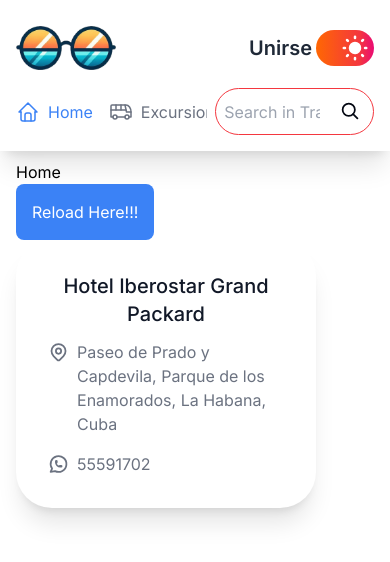
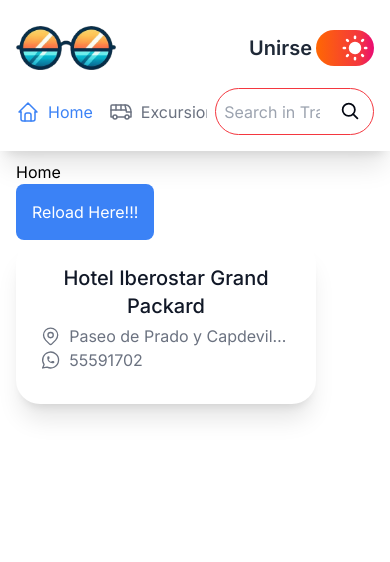
Before and after one commit to Val020213/travel-agency-frontend, a Next.js app: page / in a window 390 px wide. Shown: the top 562 px of the page. Built offline with nearby package versions, Linux system fonts and the light colour scheme; a web font is replaced by a local one.

Commit message:
fix/gap, pad, and description

```diff
--- a/src/app/layout.tsx
+++ b/src/app/layout.tsx
@@ -20,7 +20,7 @@
       <body className={`${inter.className} antialiased`}>
         <Providers>
           <Navbar />
-          <div className='flex flex-col mt-[160px] md:mt-[200px] lg:mt-[150px] mx-4 lg:mx-48'>
+          <div className='flex flex-col w-full h-full mt-[160px] md:mt-[200px] lg:mt-[150px] mx-4 lg:mx-48'>
             {children}
           </div>
         </Providers>
--- a/src/app/page.tsx
+++ b/src/app/page.tsx
@@ -25,7 +25,9 @@
           return <Tourist key={index} tourist={tourist} />;
         })}
       </div> */}
-    <InfoCard name='Hotel Iberostar Grand Packard' address='Paseo de Prado y Capdevila, Parque de los Enamorados, La Habana, Cuba' phone='55591702'/>
+      <InfoCard name='Hotel Iberostar Grand Packard' address='Paseo de Prado y Capdevila, Parque de los Enamorados, La Habana, Cuba' phone='55591702' />
+      <div className='este div es fantasma h-24' />
     </>
+
   );
 }
--- a/src/ui/cards/InfoCard.tsx
+++ b/src/ui/cards/InfoCard.tsx
@@ -1,5 +1,5 @@
-import clsx from "clsx";
-import { IconMapPin ,IconBrandWhatsapp} from "@tabler/icons-react";
+import clsx from 'clsx';
+import { IconMapPin, IconBrandWhatsapp } from '@tabler/icons-react';
 export const InfoCard = ({
   name,
   address,
@@ -12,30 +12,48 @@
   return (
     <div
       className={clsx(
-        "flex flex-col",
-        " justify-start",
-        "items-center",
-        "rounded-[36px]",
-        "shadow-xl",
-        "bg-white dark:bg-extends-darker-blue-900",
-        "gap-3 p-8 pb-8 md:gap-9 md:p-9 md:pb-12",
-        "w-[300px] md:w-[700px]",
+        'flex flex-col',
+        'justify-start',
+        'items-center',
+        'rounded-3xl md:rounded-[36px]',
+        'shadow-xl',
+        'bg-white dark:bg-extends-darker-blue-900',
+        'gap-1 p-6 pb-8 md:gap-9 md:p-9 md:pb-12',
+        'w-[300px] md:w-[700px]'
       )}
     >
-      <h1 className=" w-full mx-auto break-words text-xl text-center md:text-4xl font-medium text-gray-900 dark:text-white">{name}</h1>
-      <div className="flex w-full mx-auto break-words flex-col gap-4 *:flex *:flex-row *:gap-2 text-gray-500 dark:text-extends-darker-blue-200 text-base md:text-lg">
-
+      <h1
+        className={clsx(
+          'w-full',
+          'text-xl text-center md:text-4xl font-medium',
+          'text-gray-900 dark:text-white'
+        )}
+      >
+        {name}
+      </h1>
+      <div
+        className={clsx(
+          'flex w-full flex-col',
+          'md:gap-4 *:flex *:flex-row *:gap-2',
+          'text-gray-500 dark:text-extends-darker-blue-200 text-base md:text-lg'
+        )}
+      >
         <div>
-          <IconMapPin/>
-          <div className="w-full mx-auto">
-          {address}
+          <IconMapPin size={24} stroke={1.5} className='h-6 w-6' />
+          <div
+            className={clsx(
+              'w-full',
+              'line-clamp-1 hover:line-clamp-none sm:line-clamp-none',
+              'hover:text-gray-600 hover:dark:text-extends-blue-gray-100',
+              'sm:hover:text-current sm:hover:dark:text-current'
+            )}
+          >
+            {address}
           </div>
         </div>
-        <div >
-          <IconBrandWhatsapp />
-          <div className="w-full mx-auto">
-          {phone}
-          </div>
+        <div>
+          <IconBrandWhatsapp size={24} stroke={1.5} className='h-6 w-6' />
+          <div className='w-full'>{phone}</div>
         </div>
       </div>
     </div>
```
